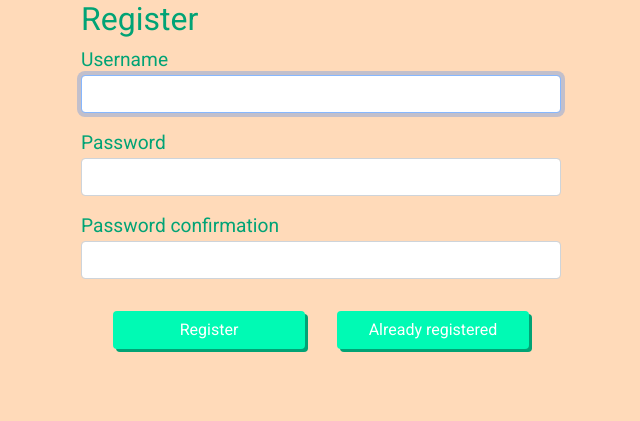
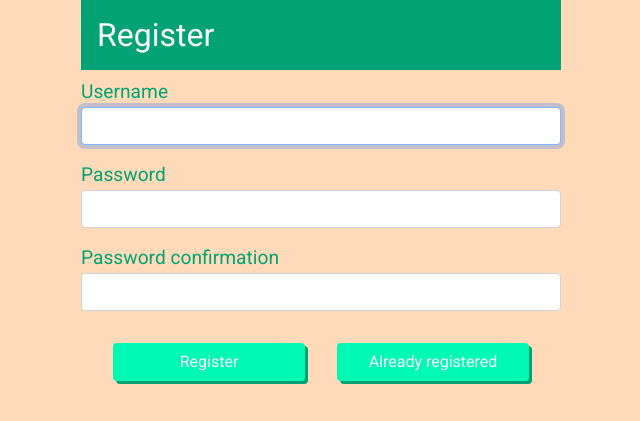
Before and after one commit to FMularski/bestshape, a Django app: page /register/ in a window 1280 px wide. Shown: the part 160-581 px from the top of the page, without its empty margins (319-959 px from the left). Run offline with Django 3.2, Linux system fonts and the light colour scheme.

Commit message:
implemented register form validation

```diff
--- /dev/null
+++ b/shapes/static/shapes/css/login.css
@@ -0,0 +1 @@
+/* No CSS *//*# sourceMappingURL=login.css.map */
--- a/shapes/templates/shapes/register.html
+++ b/shapes/templates/shapes/register.html
@@ -6,14 +6,12 @@
     <link rel="stylesheet" href="{% static '/shapes/css/register.css' %}">
 {% endblock %}
 
-{% block header %}
-
-{% endblock %}
 {% block main %}
     <main>
         <form id="register-form">
             {% csrf_token %}
-            <h2>Register</h2>
+            <h2 class="form-title">Register</h2>
+            <div id="form-errors"></div>
             {% for field in form %}
                 {{field.label}}
                 {{field}}
@@ -30,4 +28,10 @@
 
 {% block script %}
     <script src="{% static '/shapes/js/register.js' %}"></script>
+    <script>
+        const alreadyRegBtn = document.querySelector('#already-registered-btn');
+        alreadyRegBtn.addEventListener('click', () => {
+            window.location.href = '/login/';
+        })
+    </script>
 {% endblock %}
--- a/shapes/urls.py
+++ b/shapes/urls.py
@@ -3,5 +3,6 @@ from . import views
 
 
 urlpatterns = [
-    path('register/', views.RegisterPageView.as_view(), name='register')
+    path('register/', views.RegisterPageView.as_view(), name='register_page'),
+    path('login/', views.LoginPageView.as_view(), name='login_page'),
 ]
--- a/shapes/views.py
+++ b/shapes/views.py
@@ -10,3 +10,7 @@ class RegisterPageView(TemplateView):
         context = super().get_context_data(**kwargs)
         context['form'] = RegisterForm
         return context
+
+
+class LoginPageView(TemplateView):
+    template_name = 'shapes/login.html'
--- a/static/css/shared.css
+++ b/static/css/shared.css
@@ -40,6 +40,7 @@
 .spinning {
   -webkit-animation: spinning 1s ease infinite;
           animation: spinning 1s ease infinite;
+  background: transparent;
 }
 
 @-webkit-keyframes spinning {
@@ -73,6 +74,12 @@ header h1 {
   font-size: 4rem;
 }
 
+.form-title {
+  background: #01a375;
+  color: white;
+  padding: 1rem;
+}
+
 form {
   width: 30rem;
   margin: auto;
@@ -93,4 +100,8 @@ form button {
   -webkit-box-shadow: #01a375 3px 3px;
           box-shadow: #01a375 3px 3px;
 }
+
+div#form-errors {
+  color: red;
+}
 /*# sourceMappingURL=shared.css.map */
--- a/static/css/shared.scss
+++ b/static/css/shared.scss
@@ -29,6 +29,7 @@
 
 .spinning {
     animation: spinning 1s ease infinite;
+    background: transparent;
 }
 
 @keyframes spinning {
@@ -51,6 +52,12 @@ header {
     }
 }
 
+.form-title {
+    background: $theme-color-1-dark;
+    color: white;
+    padding: 1rem;
+}
+
 form {
     width: 30rem;
     margin: auto;
@@ -71,3 +78,7 @@ form {
         box-shadow: $theme-color-1-dark 3px 3px;
     }
 }
+
+div#form-errors {
+    color: red;
+}
```
Also changed, not shown: shapes/static/shapes/js/register.js (+24 -9 lines), shapes/templates/shapes/login.html (added, +38 -0 lines), shapes/static/shapes/css/login.scss (added), shapes/static/shapes/js/login.js (added), 2 other files.
